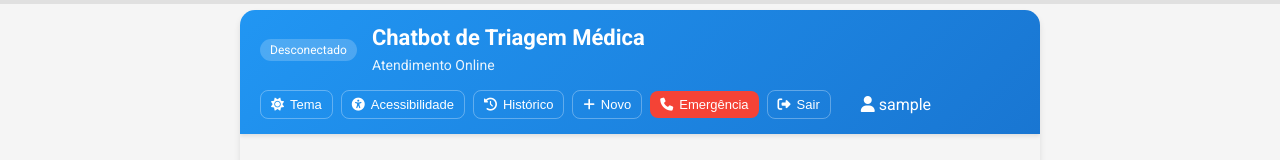
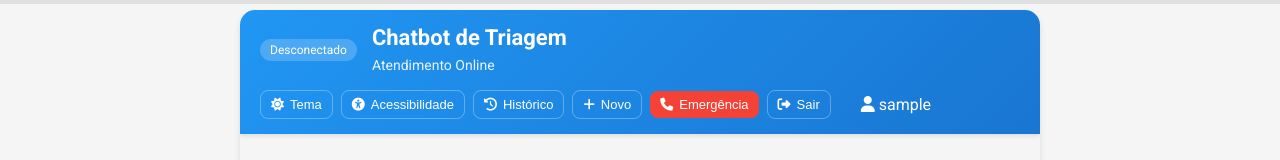
Before and after one commit to lucasbgp24/tcc-chatbot-triagem-medica, a website: page TCC-Chatbot-Triagem-Medica/public/index.html in a window 1280 px wide. Shown: the top 160 px of the page. Drawn offline with nearby package versions, Linux system fonts and the light colour scheme; no server answers; sample sign-in values are in the browser's storage.

Commit message:
docs: atualiza título do chatbot no cabeçalho

```diff
--- a/TCC-Chatbot-Triagem-Medica/public/index.html
+++ b/TCC-Chatbot-Triagem-Medica/public/index.html
@@ -49,7 +49,7 @@
                 </div>
 
                 <div class="chat-header-content">
-                    <h1>Chatbot de Triagem Médica</h1>
+                    <h1>Chatbot de Triagem</h1>
                     <p>Atendimento Online</p>
                 </div>
 
```
